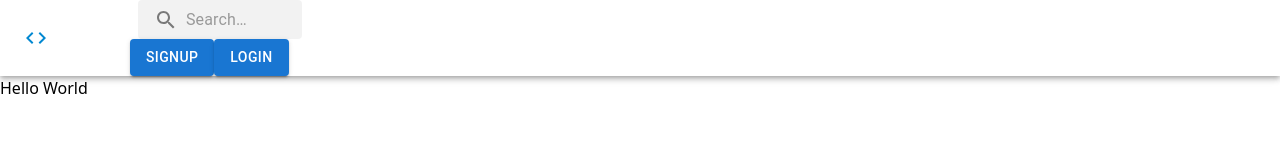
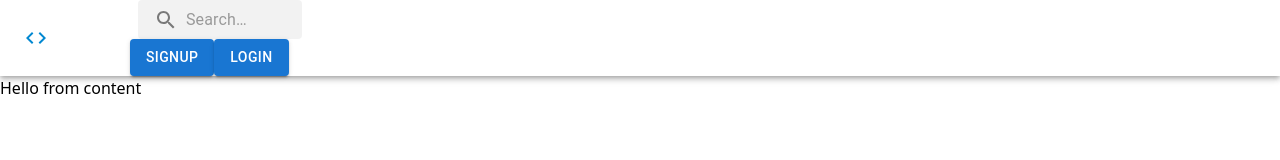
Before and after one commit to saikumarpb/course-app, a React (Vite) app in the folder ui/: page / in a window 1280 px wide. Shown: the top 160 px of the page. Built offline with nearby package versions, Linux system fonts and the light colour scheme.

Commit message:
Add layout

```diff
--- a/ui/index.html
+++ b/ui/index.html
@@ -7,7 +7,7 @@
     <title>Vite + React + TS</title>
   </head>
   <body>
-    <div id="root"></div>
+    <div id="root" style="height: 100vh;"></div>
     <script type="module" src="/src/main.tsx"></script>
   </body>
 </html>
--- a/ui/src/App.tsx
+++ b/ui/src/App.tsx
@@ -1,12 +1,7 @@
-import Navbar from './Navbar';
+import Layout from './Layout';
 
 function App() {
-  return (
-    <>
-      <Navbar />
-      <div className="font-extrabold underline">Hello World</div>
-    </>
-  );
+  return <Layout />;
 }
 
 export default App;
--- /dev/null
+++ b/ui/src/Content/index.tsx
@@ -0,0 +1,7 @@
+function Content() {
+    return <div className="w-full">
+        Hello from content
+    </div>
+}
+
+export default Content
--- /dev/null
+++ b/ui/src/Layout/index.tsx
@@ -0,0 +1,19 @@
+import Content from './../Content';
+import Navbar from './..//Navbar';
+import Sidebar from './../Sidebar';
+
+function Layout() {
+  return (
+    <div className="flex flex-col w-full h-[100vh]">
+      <div className='w-full z-10'>
+        <Navbar />
+      </div>
+      <div className="flex w-full flex-1 z-0">
+        <Sidebar />
+        <Content />
+      </div>
+    </div>
+  );
+}
+
+export default Layout;
--- /dev/null
+++ b/ui/src/Sidebar/index.tsx
@@ -0,0 +1,5 @@
+function Sidebar() {
+  return <div className="w-[200px] bg-slate-200 left-0 bottom-0 z-0"></div>;
+}
+
+export default Sidebar;
```
